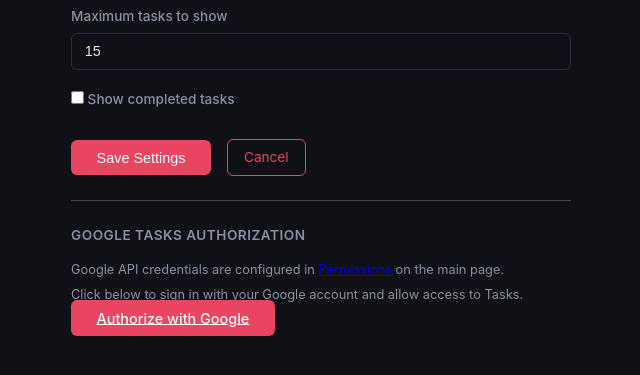
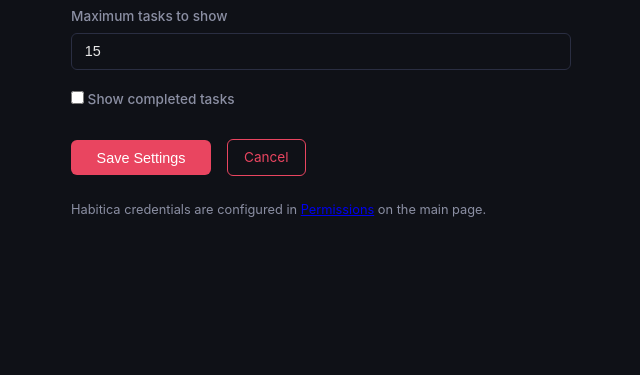
Before and after one commit to neoblast-cz/eink-custom-build, a Flask app: page /module/tasks in a window 1280 px wide. Shown: the part 146-521 px from the top of the page, without its empty margins (113-753 px from the left). Run offline with Flask 3, Linux system fonts and the light colour scheme; some libraries are stand-ins or nearby versions.

Commit message:
Tasks: remove Google Tasks, keep Habitica only; Photos: remove upload from settings
Tasks module now shows only Habitica todos in a single full-width column.
Removed Google OAuth routes, /tasks/lists, and Google credentials from permissions.
Photos settings page now links to the Photos tab instead of duplicating the upload form.

Co-Authored-By: Claude Sonnet 4.6 <noreply@anthropic.com>

```diff
--- a/web/routes.py
+++ b/web/routes.py
@@ -89,14 +89,6 @@ def create_app(config, module_registry, scheduler):
 
     @app.route("/permissions", methods=["POST"])
     def permissions():
-        # Google API credentials
-        g_id = request.form.get("google_client_id", "").strip()
-        g_secret = request.form.get("google_client_secret", "").strip()
-        if g_id:
-            config.set(g_id, "google", "client_id")
-        if g_secret:
-            config.set(g_secret, "google", "client_secret")
-
         # Habitica credentials (stored in habits module settings)
         hab_user = request.form.get("habitica_user_id", "").strip()
         hab_token = request.form.get("habitica_api_token", "").strip()
@@ -138,9 +130,6 @@ def create_app(config, module_registry, scheduler):
             current_settings = module.default_settings()
 
         extra = {}
-        if name == "tasks":
-            token_path = Path(__file__).parent.parent / "google_token.json"
-            extra["authorized"] = token_path.exists()
         if name == "fitness":
             token_path = Path(__file__).parent.parent / "fitbit_token.json"
             extra["authorized"] = token_path.exists()
@@ -241,110 +230,6 @@ def create_app(config, module_registry, scheduler):
             path.unlink()
         return redirect(url_for("photos_list"))
 
-    # ---- Google OAuth routes for Tasks module ----
-
-    @app.route("/oauth/google/start")
-    def oauth_google_start():
-        """Start Google OAuth flow for Tasks API."""
-        try:
-            from google_auth_oauthlib.flow import Flow
-        except ImportError:
-            return "google-auth-oauthlib not installed. Run: pip install google-auth-oauthlib", 500
-
-        client_id = config.google_client_id
-        client_secret = config.google_client_secret
-
-        if not client_id or not client_secret:
-            return "Set up Google API credentials in Settings first.", 400
-
-        client_config = {
-            "web": {
-                "client_id": client_id,
-                "client_secret": client_secret,
-                "auth_uri": "https://accounts.google.com/o/oauth2/auth",
-                "token_uri": "https://oauth2.googleapis.com/token",
-                "redirect_uris": [f"http://{request.host}/oauth/google/callback"],
-            }
-        }
-
-        flow = Flow.from_client_config(
-            client_config,
-            scopes=["https://www.googleapis.com/auth/tasks.readonly"],
-            redirect_uri=f"http://{request.host}/oauth/google/callback",
-        )
-
-        auth_url, _ = flow.authorization_url(
-            access_type="offline",
-            prompt="consent",
-        )
-        return redirect(auth_url)
-
-    @app.route("/oauth/google/callback")
-    def oauth_google_callback():
-        """Handle Google OAuth callback, save tokens."""
-        try:
-            from google_auth_oauthlib.flow import Flow
-        except ImportError:
-            return "google-auth-oauthlib not installed", 500
-
-        client_id = config.google_client_id
-        client_secret = config.google_client_secret
-
-        client_config = {
-            "web": {
-                "client_id": client_id,
-                "client_secret": client_secret,
-                "auth_uri": "https://accounts.google.com/o/oauth2/auth",
-                "token_uri": "https://oauth2.googleapis.com/token",
-                "redirect_uris": [f"http://{request.host}/oauth/google/callback"],
-            }
-        }
-
-        flow = Flow.from_client_config(
-            client_config,
-            scopes=["https://www.googleapis.com/auth/tasks.readonly"],
-            redirect_uri=f"http://{request.host}/oauth/google/callback",
-        )
-
-        flow.fetch_token(authorization_response=request.url)
-
-        creds = flow.credentials
-        token_path = Path(__file__).parent.parent / "google_token.json"
-        token_path.write_text(creds.to_json())
-        logger.info("Google Tasks authorized successfully")
-
-        return redirect(url_for("module_config", name="tasks"))
-
-    @app.route("/tasks/lists")
-    def tasks_lists():
-        """Return JSON list of user's Google Task lists."""
-        token_path = Path(__file__).parent.parent / "google_token.json"
-        if not token_path.exists():
-            return jsonify({"error": "Not authorized"}), 401
-
-        try:
-            from google.oauth2.credentials import Credentials
-            from google.auth.transport.requests import Request
-            from googleapiclient.discovery import build
-
-            creds = Credentials.from_authorized_user_file(
-                str(token_path),
-                ["https://www.googleapis.com/auth/tasks.readonly"],
-            )
-            if creds.expired and creds.refresh_token:
-                creds.refresh(Request())
-                token_path.write_text(creds.to_json())
-
-            service = build("tasks", "v1", credentials=creds)
-            results = service.tasklists().list(maxResults=20).execute()
-            items = results.get("items", [])
-            return jsonify({
-                "lists": [{"id": l["id"], "title": l["title"]} for l in items]
-            })
-        except Exception as e:
-            logger.error(f"Failed to fetch task lists: {e}")
-            return jsonify({"error": str(e)}), 500
-
     # ---- Fitbit OAuth routes for Fitness module ----
 
     @app.route("/oauth/fitbit/auth_url")
--- a/web/templates/modules/tasks.html
+++ b/web/templates/modules/tasks.html
@@ -21,66 +21,8 @@
     </div>
   </form>
 
-  <hr style="border-color: #444; margin: 1.5rem 0;">
-
-  <h3>Google Tasks Authorization</h3>
-  <p class="hint">Google API credentials are configured in <a href="/">Permissions</a> on the main page.</p>
-  {% if authorized %}
-    <p style="color: #6f6;">Authorized with Google Tasks</p>
-    <a href="/oauth/google/start" class="btn-secondary">Re-authorize</a>
-  {% else %}
-    <p class="hint">Click below to sign in with your Google account and allow access to Tasks.</p>
-    <a href="/oauth/google/start" class="btn-primary">Authorize with Google</a>
-  {% endif %}
-
-  {% if authorized %}
-  <hr style="border-color: #444; margin: 1.5rem 0;">
-
-  <h3>Task List</h3>
-  <p class="hint">Select which task list to display. Loading lists...</p>
-  <select id="list-select" style="width:100%; padding:8px; margin-top:8px; background:#333; color:#eee; border:1px solid #555; border-radius:4px;">
-    <option value="@default">My Tasks (default)</option>
-  </select>
-  <p id="list-status" class="hint"></p>
-
-  <script>
-    (function() {
-      var select = document.getElementById('list-select');
-      var status = document.getElementById('list-status');
-      var current = '{{ settings.list_id | default("@default") }}';
-
-      fetch('/tasks/lists')
-        .then(function(r) { return r.json(); })
-        .then(function(data) {
-          if (data.error) {
-            status.textContent = 'Error: ' + data.error;
-            return;
-          }
-          select.innerHTML = '';
-          data.lists.forEach(function(list) {
-            var opt = document.createElement('option');
-            opt.value = list.id;
-            opt.textContent = list.title;
-            if (list.id === current) opt.selected = true;
-            select.appendChild(opt);
-          });
-          status.textContent = 'Loaded ' + data.lists.length + ' list(s). Select one and save below.';
-        })
-        .catch(function(e) {
-          status.textContent = 'Failed to load lists.';
-        });
-
-      select.addEventListener('change', function() {
-        fetch('/module/tasks', {
-          method: 'POST',
-          headers: {'Content-Type': 'application/x-www-form-urlencoded'},
-          body: 'max_tasks={{ settings.max_tasks | default(15) }}&list_id=' + encodeURIComponent(select.value)
-        }).then(function() {
-          status.textContent = 'Task list saved!';
-        });
-      });
-    })();
-  </script>
-  {% endif %}
+  <p class="hint" style="margin-top:1.5rem;">
+    Habitica credentials are configured in <a href="/">Permissions</a> on the main page.
+  </p>
 </div>
 {% endblock %}
```
Also changed, not shown: modules/tasks/tasks.py (+16 -137 lines), web/templates/modules/photos.html (+1 -27 lines).
